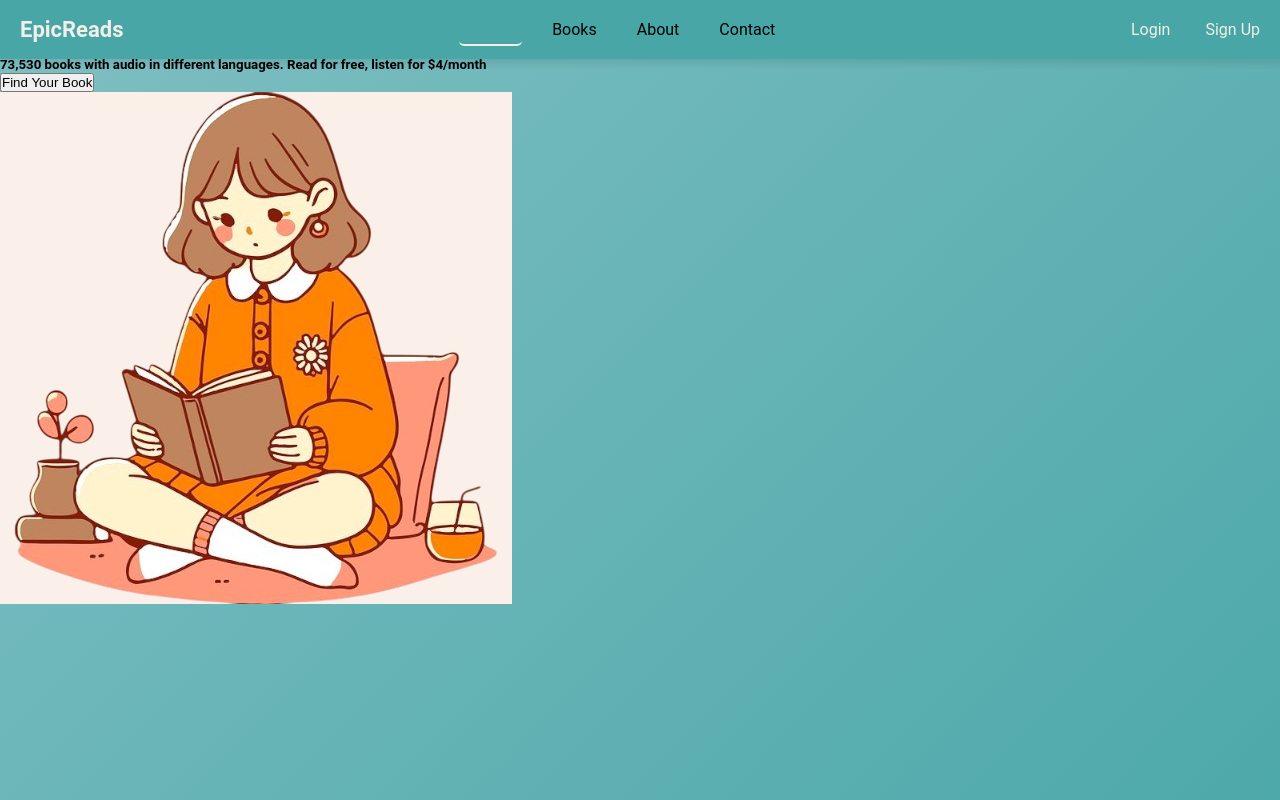
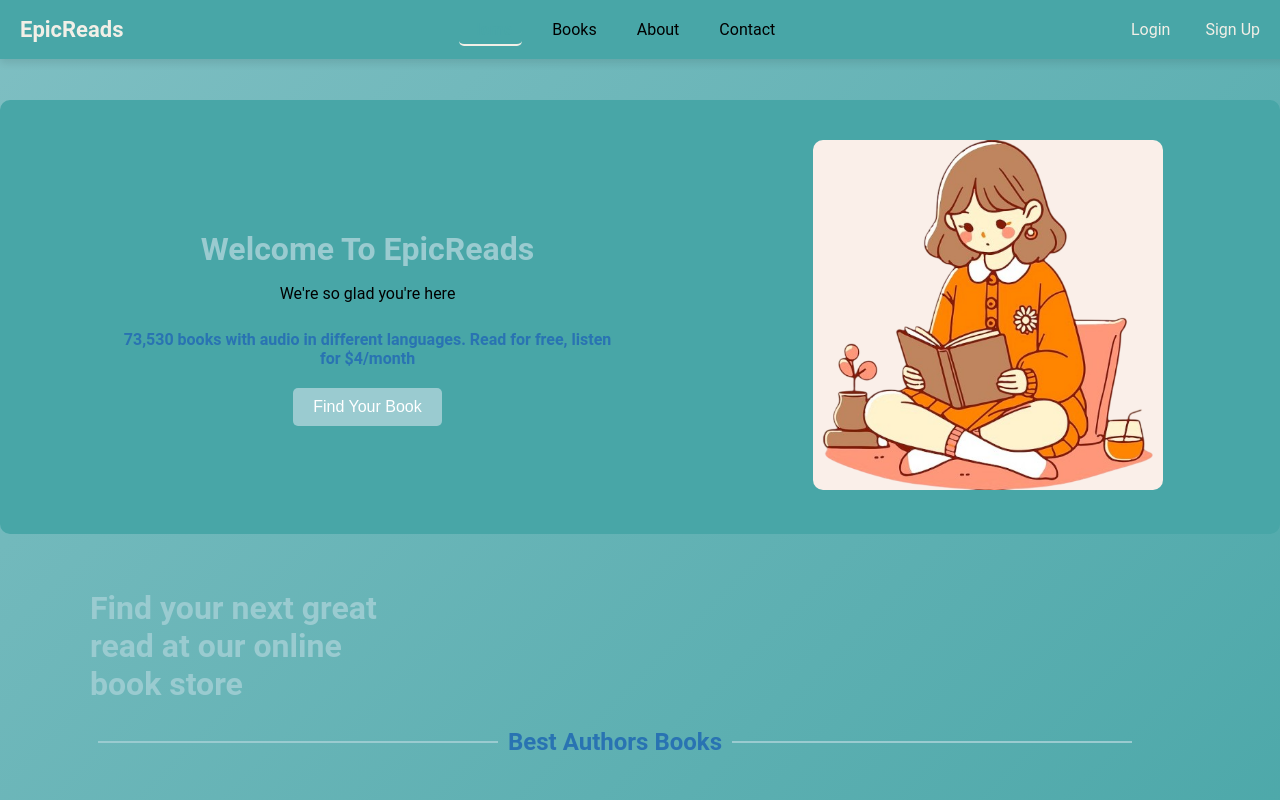
Before and after one commit to ayoubmorchid/bookhaven, a React (Create React App) app: page /books in a window 1280 px wide. Both pictures are taken after a click on the item "Home". Shown: the top 800 px of the page. Built offline with nearby package versions, Linux system fonts and the light colour scheme.

Commit message:
styling welcome section in landing page

```diff
--- a/src/style/section.css
+++ b/src/style/section.css
@@ -1,82 +1,78 @@
-@import url('https://fonts.googleapis.com/css2?family=Open+Sans:ital,wght@0,300..800;1,300..800&family=Rubik:ital,wght@0,300..900;1,300..900&display=swap');
-@import url('https://fonts.googleapis.com/css2?family=Noto+Sans+JP:wght@100..900&display=swap');
+@import url('https://fonts.googleapis.com/css2?family=Open+Sans:wght@300;400;600;700&display=swap');
 
-/* Variables CSS */
-:root {
-    --primary-color: #85191A;
-    --secondary-color: #E9C3B2;
-    --hover-color: #C0504D;
-    --text-color: #333;
-    --font-family-main: "Open Sans", sans-serif;
-    --font-family-alt: "Noto Sans JP", sans-serif;
+
+body {
+    font-family: var(--font-family-main);
+    background-color: var(--background-color);
+    margin: 0;
+    padding:0;
 }
 
-* {
-    margin: 0;
-    padding: 0;
-}
-
-body {
+.welcome-container {
+    margin-top: 100px;
+    display: flex;
+    flex-wrap: wrap;
+    align-items: center;
+    justify-content: space-around;
+    padding: 40px 20px;
     background-color: var(--secondary-color);
-    font-family: var(--font-family-main);
-    color: var(--text-color);
-}
-
-/* Section image */
-.image img {
-    position: relative;
-    right: 100px;
-    top: 80px;
-    width: 450px;
-    height: 500px;
-    float: right;
     border-radius: 10px;
 }
 
-/* Section Welcome */
-.welcom {
-    position: relative;
-    right: -140px;
-    top: 250px;
-    width: 400px;
+.welcome-text {
+    max-width: 500px;
     text-align: center;
-    line-height: 50px;
-    letter-spacing: 2px;
+    margin: 20px 0;
 }
 
-.welcom h1 {
+.welcome-text h1 {
     color: var(--primary-color);
     font-size: 2rem;
-    font-family: var(--font-family-main);
-    padding-top: 20px;
+    margin-bottom: 10px;
 }
 
-.welcom p {
+.welcome-text p {
     color: var(--text-color);
     font-size: 1rem;
-    font-weight: 500;
+    margin-bottom: 15px;
 }
 
-.welcom input {
-    color: var(--primary-color);
-    border: 1px solid var(--primary-color);
-    border-radius: 20px;
-    height: 28px;
-    width: 200px;
-    background-color: transparent;
-    padding-left: 10px;
-    margin-top: 10px;
+.welcome-text h5 {
+    color: var(--hover-color);
+    font-size: 1rem;
+    margin-bottom: 20px;
 }
 
-/* Section Description */
+.welcome-button {
+    background-color: var(--primary-color);
+    color: #fff;
+    padding: 10px 20px;
+    border: none;
+    border-radius: 5px;
+    cursor: pointer;
+    font-size: 1rem;
+    transition: transform 0.3s;
+}
+
+.welcome-button:hover {
+    transform: scale(1.05);
+}
+
+.welcome-image img {
+    width: 350px;
+    max-width: 100%;
+    border-radius: 10px;
+}
+
+/* Popular Books Section */
 .description {
     display: flex;
     flex-direction: column;
-    font-family: var(--font-family-alt);
+    font-family: var(--font-family-main);
     font-size: 1rem;
     color: var(--primary-color);
     position: relative;
-    top: 200px;
+    top: 50px;
     left: 50px;
     width: 1130px;
 }
@@ -108,39 +104,19 @@ body {
     margin: 0 10px;
 }
 
-.description button {
-    background-color: transparent;
-    font-size: 1rem;
-    font-weight: 550;
-    color: var(--primary-color);
-    border: 1px solid var(--primary-color);
-    width: 160px;
-    height: 30px;
-    margin: 10px auto 30px auto;
-    display: block;
-    cursor: pointer;
-    transition: transform 0.3s, color 0.3s, background-color 0.3s;
-}
-
-.description button:hover {
-    transform: scale(1.1);
-    background-color: var(--primary-color);
-    color: var(--secondary-color);
-}
-
-/* Section Books */
 .popularbook,
 .sellingbook {
     display: flex;
     flex-direction: row;
     align-items: center;
-    width: 1130px;
+    width: 100%;
     margin: 20px auto;
+    justify-content: center;
 }
 
 .popularbook div,
 .sellingbook div {
-    margin-right: 70px;
+    margin-right: 20px;
     cursor: pointer;
     transition: transform 0.3s;
     display: flex;
@@ -168,34 +144,90 @@ body {
     text-align: center;
 }
 
-/* Section Description Detail */
-.desc {
-    margin-top: 250px;
-    height: 450px;
+/* Selling Button */
+.description button {
+    background-color: transparent;
+    font-size: 1rem;
+    font-weight: 550;
+    color: var(--primary-color);
+    border: 1px solid var(--primary-color);
+    width: 160px;
+    height: 30px;
+    margin: 10px auto 30px auto;
+    display: block;
+    cursor: pointer;
+    transition: transform 0.3s, color 0.3s, background-color 0.3s;
 }
 
-.desc img {
-    width: 700px;
-    height: 450px;
-    float: right;
-    margin-right: 10px;
-    border-radius: 0 0 0 180px;
+.description button:hover {
+    transform: scale(1.1);
+    background-color: var(--primary-color);
+    color: var(--secondary-color);
 }
 
-.desc h2 {
+/* Description Section */
+.desc-section {
+    margin-top: 50px;
+    display: flex;
+    flex-wrap: wrap;
+    align-items: center;
+    justify-content: space-around;
+    gap: 30px;
+    padding: 20px;
+}
+
+.desc-text {
+    max-width: 500px;
+    text-align: center;
+}
+
+.desc-text h2 {
     text-align: center;
     font-size: 2rem;
     font-weight: 900;
-    padding-right: 40px;
-    padding-top: 100px;
+    padding: 10px 0;
     color: var(--primary-color);
 }
 
-.desc p {
+.desc-text p {
     text-align: center;
     font-size: 1.3rem;
     font-weight: 400;
-    padding-right: 40px;
     margin-top: 10px;
-    font-family: var(--font-family-alt);
+    font-family: var(--font-family-main);
 }
+
+.desc-image img {
+    width: 100%;
+    max-width: 400px;
+    border-radius: 10px;
+}
+
+/* Responsive Design */
+@media (max-width: 768px) {
+    .welcome-container {
+        flex-direction: column;
+    }
+
+    .welcome-text {
+        text-align: center;
+    }
+
+    .welcome-image img {
+        width: 100%;
+    }
+
+    .desc-section {
+        flex-direction: column;
+    }
+
+    .popularbook,
+    .sellingbook {
+        flex-wrap: wrap;
+    }
+
+    .popularbook div,
+    .sellingbook div {
+        margin-right: 10px;
+    }
+}
```
